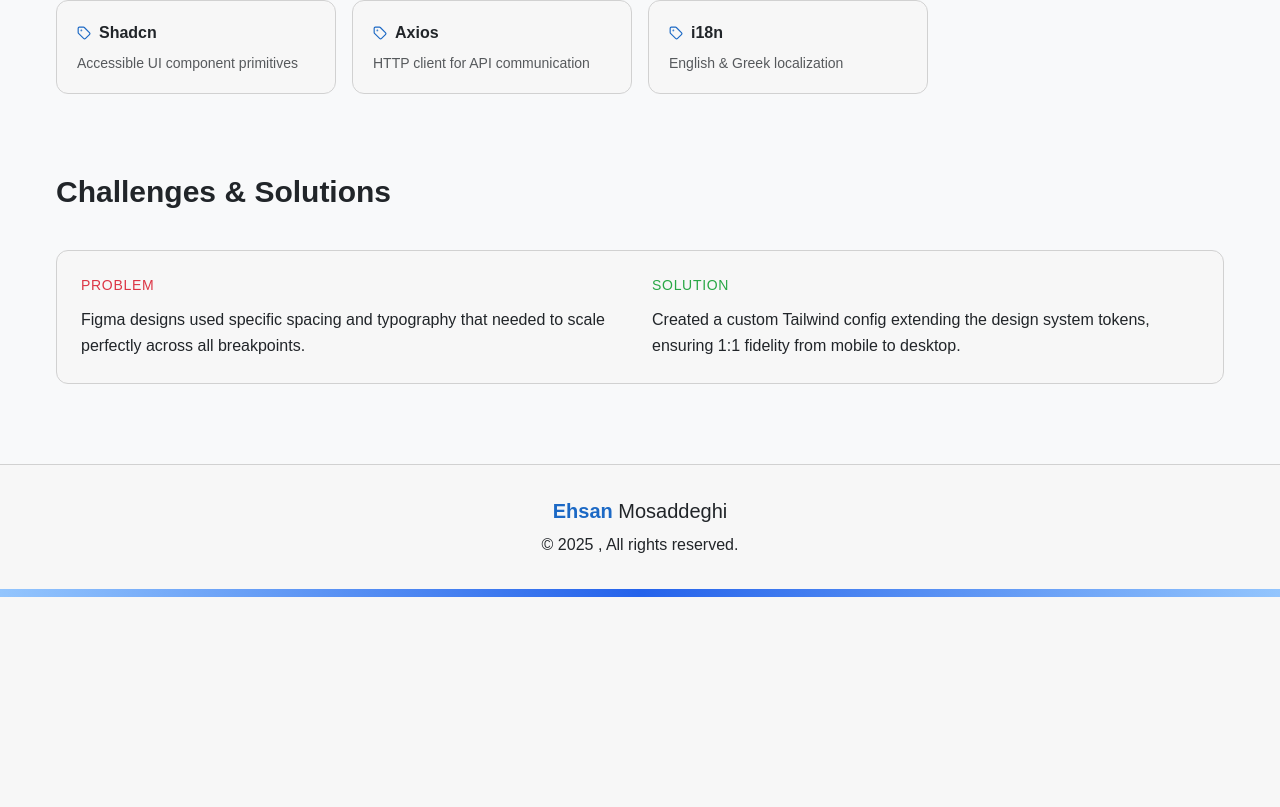
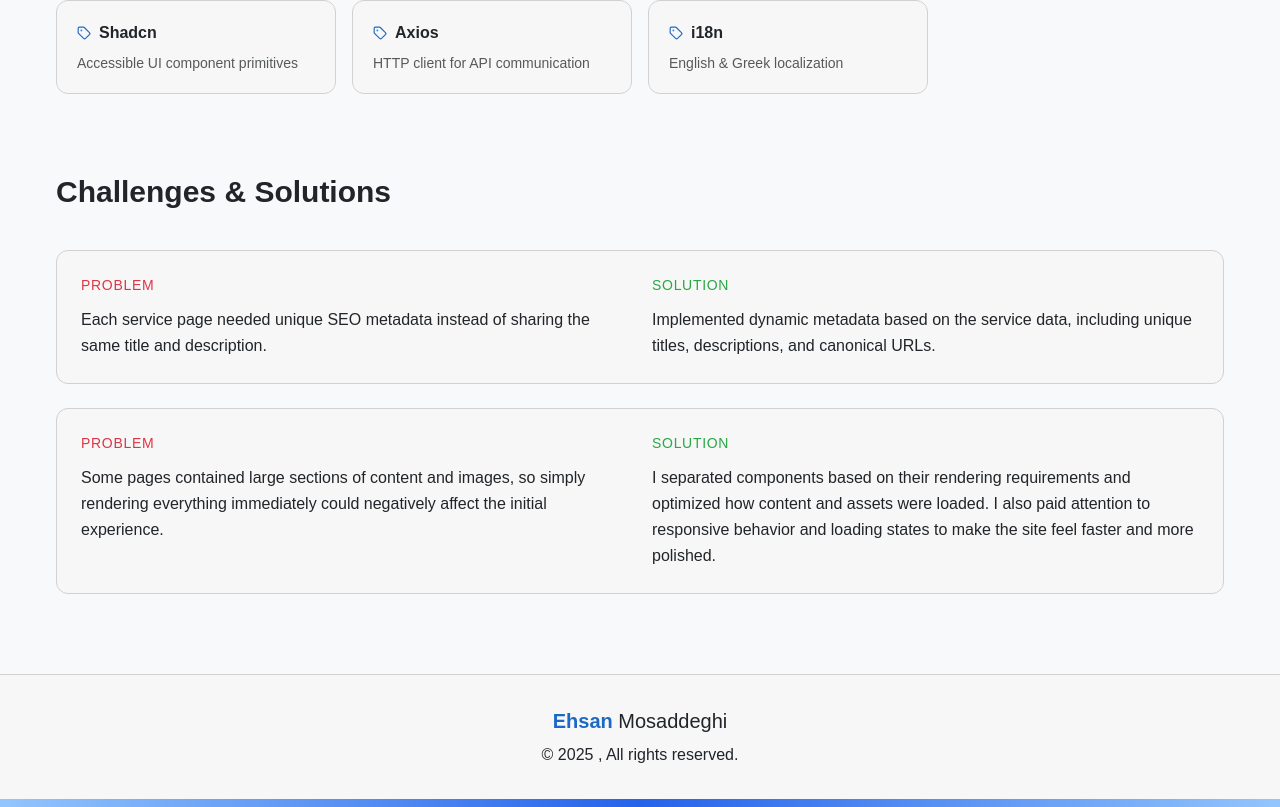
Before and after one commit to Ehsan-Mosaddeghi/my-portfolio, a Next.js app: page /projects/raceroms in a window 1280 px wide. Shown: the part 1298-2105 px from the top of the page. Before the commit the page ends 1895 px from the top, so only its background shows below. Built offline with nearby package versions, Linux system fonts and the light colour scheme; a web font is replaced by a local one.

Commit message:
Add metadata to pages and optimize project data structure for improved SEO and user experience

```diff
--- a/app/about-me/page.tsx
+++ b/app/about-me/page.tsx
@@ -1,5 +1,11 @@
 import { BlurFade } from "@/components/ui/blur-fade";
 import AboutMeItem from "../_components/AboutMeItem";
+import { Metadata } from "next";
+
+export const metadata: Metadata = {
+  title: "About Me",
+  description: "A few words about my journey, interests, and aspirations",
+};
 
 const page = () => {
   return (
--- a/app/contact/page.tsx
+++ b/app/contact/page.tsx
@@ -1,4 +1,10 @@
+import { Metadata } from "next";
 import ContactForm from "../_components/ContactForm";
+
+export const metadata: Metadata = {
+  title: "Contact",
+  description: "Get in touch with me",
+};
 
 export default function Contact() {
   return (
--- a/app/layout.tsx
+++ b/app/layout.tsx
@@ -13,7 +13,10 @@ const geist = localFont({
 });
 
 export const metadata: Metadata = {
-  title: "Ehsan Mosaddeghi",
+  title: {
+    default: "Ehsan Mosaddeghi - Front-End Developer",
+    template: "%s | Ehsan Mosaddeghi",
+  },
   description: "Personal website of Ehsan Mosaddeghi",
 };
 
--- a/app/not-found.tsx
+++ b/app/not-found.tsx
@@ -1,13 +1,22 @@
+import { Metadata } from "next";
 import Link from "next/link";
 import React from "react";
+
+export const metadata: Metadata = {
+  title: "Page Not Found",
+  description: "The page you are looking for does not exist.",
+};
 
 const notFound = () => {
   return (
     <div className="w-full h-[calc(100svh-100px)] flex flex-col gap-3 justify-center items-center text-center">
-      <h1 className="text-9xl text-pretty text-primary text- font-black brightness ">Oops!</h1>
+      <h1 className="text-9xl text-pretty text-primary text- font-black brightness ">
+        Oops!
+      </h1>
       <h3 className="text-xl">404 - PAGE NOT FOUND</h3>
       <p className="max-w-[30rem] text-lg text-gray-500">
-        the page you are looking for might have been removed had its name changed or is temporarily unavailable.
+        the page you are looking for might have been removed had its name
+        changed or is temporarily unavailable.
       </p>
       <Link
         href="/"
--- a/app/page.tsx
+++ b/app/page.tsx
@@ -3,6 +3,12 @@ import { cn } from "@/lib/utils";
 import Hero from "./_components/Hero";
 import AboutMe from "./_components/AboutMe";
 import FeaturedProjects from "./_components/FeaturedProjects";
+import { Metadata } from "next";
+
+export const metadata: Metadata = {
+  title: "Ehsan Mosaddeghi - Front-End Developer",
+  description: "Personal website of Ehsan Mosaddeghi",
+};
 
 export default function Home() {
   return (
--- a/app/projects/[slug]/page.tsx
+++ b/app/projects/[slug]/page.tsx
@@ -3,6 +3,22 @@ import Link from "next/link";
 import { ArrowLeft, ExternalLink, Github, Calendar, Tag } from "lucide-react";
 import { getProjectBySlug } from "@/data/projects";
 import { notFound } from "next/navigation";
+import { Metadata } from "next";
+
+export async function generateMetadata({
+  params,
+}: {
+  params: Promise<{ slug: string }>;
+}): Promise<Metadata> {
+  const { slug } = await params;
+  const project = getProjectBySlug(slug);
+  return {
+    title: project?.title,
+    description: project
+      ? project.description
+      : "A list of projects I've worked on",
+  };
+}
 
 export default async function ProjectPage({
   params,
--- a/app/projects/page.tsx
+++ b/app/projects/page.tsx
@@ -1,4 +1,10 @@
+import { Metadata } from "next";
 import ProjectsList from "../_components/ProjectsList";
+
+export const metadata: Metadata = {
+  title: "Projects",
+  description: "A list of projects I've worked on",
+};
 
 const page = () => {
   return (
--- a/data/projects.ts
+++ b/data/projects.ts
@@ -87,9 +87,15 @@ export const projects: Project[] = [
     challenges: [
       {
         problem:
-          "Figma designs used specific spacing and typography that needed to scale perfectly across all breakpoints.",
+          "Each service page needed unique SEO metadata instead of sharing the same title and description.",
         solution:
-          "Created a custom Tailwind config extending the design system tokens, ensuring 1:1 fidelity from mobile to desktop.",
+          "Implemented dynamic metadata based on the service data, including unique titles, descriptions, and canonical URLs.",
+      },
+      {
+        problem:
+          "Some pages contained large sections of content and images, so simply rendering everything immediately could negatively affect the initial experience.",
+        solution:
+          "I separated components based on their rendering requirements and optimized how content and assets were loaded. I also paid attention to responsive behavior and loading states to make the site feel faster and more polished.",
       },
     ],
   },
```
